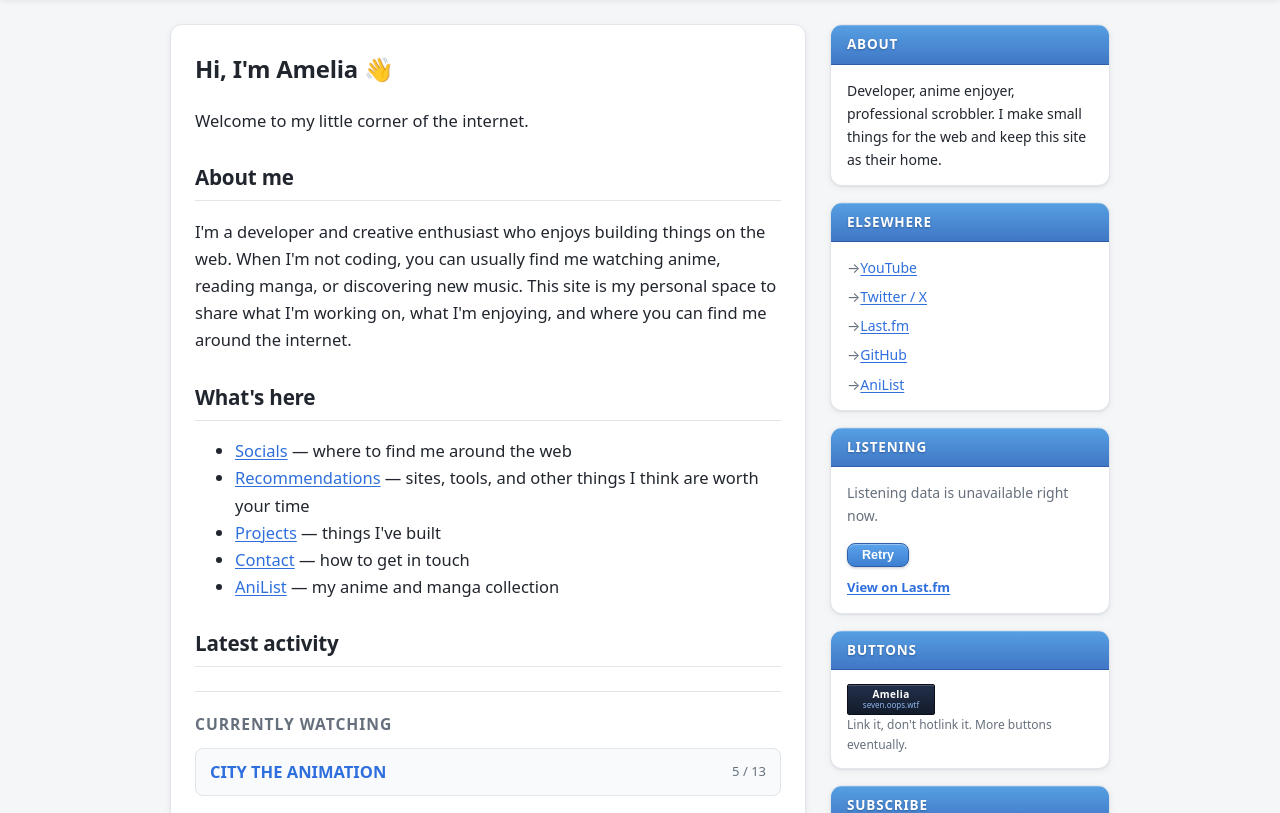
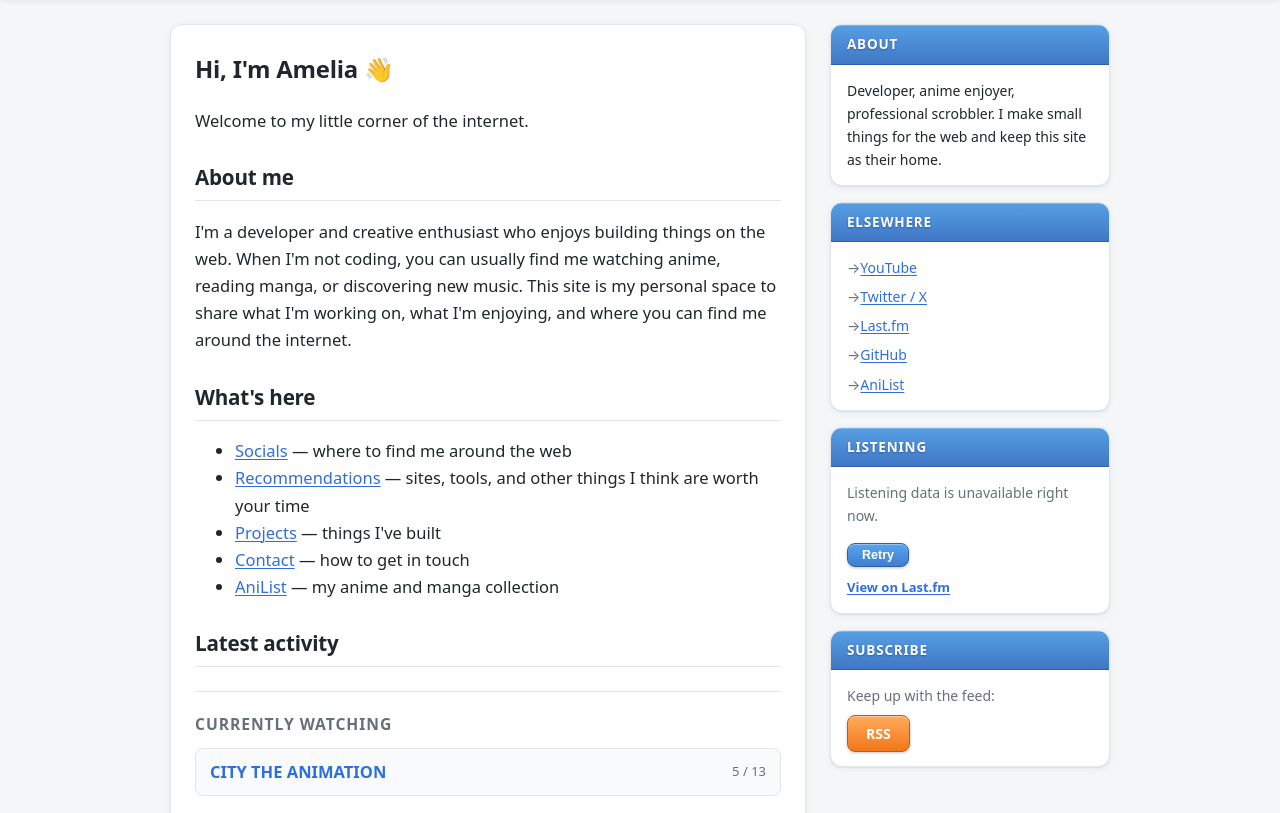
Before and after one commit to 7op3/7op3.github.io, an Eleventy site: page site/index.md in a window 1280 px wide. Shown: the part 69-882 px from the top of the page. Built offline with nearby package versions, Linux system fonts and the light colour scheme; Eleventy itself is replaced by a stand-in of ours; files that its build step writes are made by us from their sources; no server answers.

Commit message:
Remove sidebar Buttons widget

```diff
--- a/site/_includes/sidebar.liquid
+++ b/site/_includes/sidebar.liquid
@@ -28,19 +28,6 @@
   </div>
 
   <div class="widget">
-    <h2 class="widget-title">Buttons</h2>
-    <div class="widget-body">
-      <div class="buttons-row">
-        <a class="button-88x31" href="/">
-          <span class="button-88x31-name">{{ site.title | escape }}</span>
-          <span class="button-88x31-sub">seven.oops.wtf</span>
-        </a>
-      </div>
-      <p class="buttons-note">Link it, don't hotlink it. More buttons eventually.</p>
-    </div>
-  </div>
-
-  <div class="widget">
     <h2 class="widget-title">Subscribe</h2>
     <div class="widget-body">
       <p class="subscribe-text">Keep up with the feed:</p>
--- a/site/assets/main.css
+++ b/site/assets/main.css
@@ -659,59 +659,6 @@ table {
   border-color: var(--rss-border);
 }
 
-/* 88x31 buttons (retro anchor) */
-
-.buttons-row {
-  display: flex;
-  flex-wrap: wrap;
-  gap: 6px;
-}
-
-.button-88x31 {
-  display: flex;
-  flex-direction: column;
-  justify-content: center;
-  width: 88px;
-  height: 31px;
-  padding: 0 7px;
-  text-align: center;
-  text-decoration: none;
-  color: #fff;
-  background: linear-gradient(180deg, #22304a 0%, #131b2b 100%);
-  border: 1px solid #0a0f19;
-  border-radius: 2px;
-  box-shadow: inset 0 1px 0 rgba(255, 255, 255, 0.18);
-  image-rendering: pixelated;
-
-  &:hover {
-    text-decoration: none;
-    filter: brightness(1.15);
-  }
-
-  &:focus-visible {
-    outline: 2px solid var(--accent);
-    outline-offset: 1px;
-  }
-}
-
-.button-88x31-name {
-  font-size: 10px;
-  font-weight: 700;
-  letter-spacing: 0.04em;
-  line-height: 1.15;
-}
-
-.button-88x31-sub {
-  font-size: 8px;
-  line-height: 1.2;
-  color: #8fb7ef;
-}
-
-.buttons-note {
-  margin-top: 8px;
-  font-size: 12px;
-  color: var(--muted);
-}
 
 /* ---- Footer ---- */
 
```
